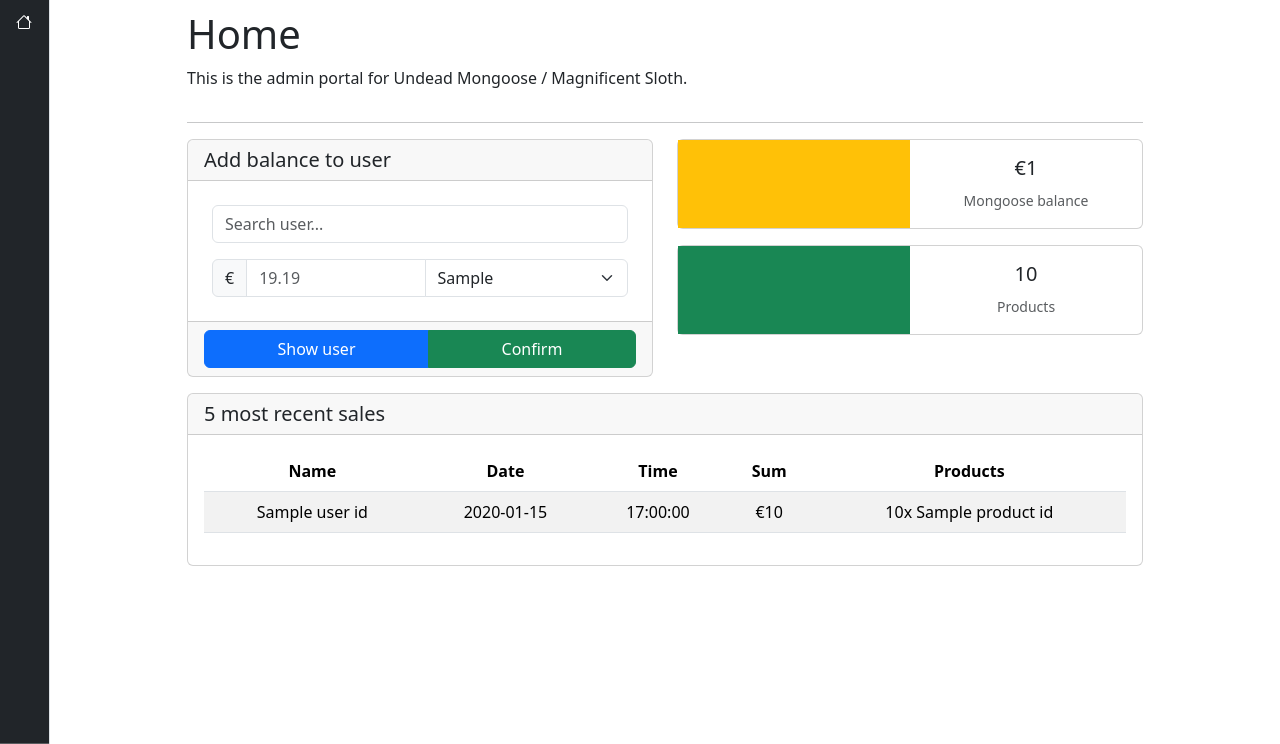
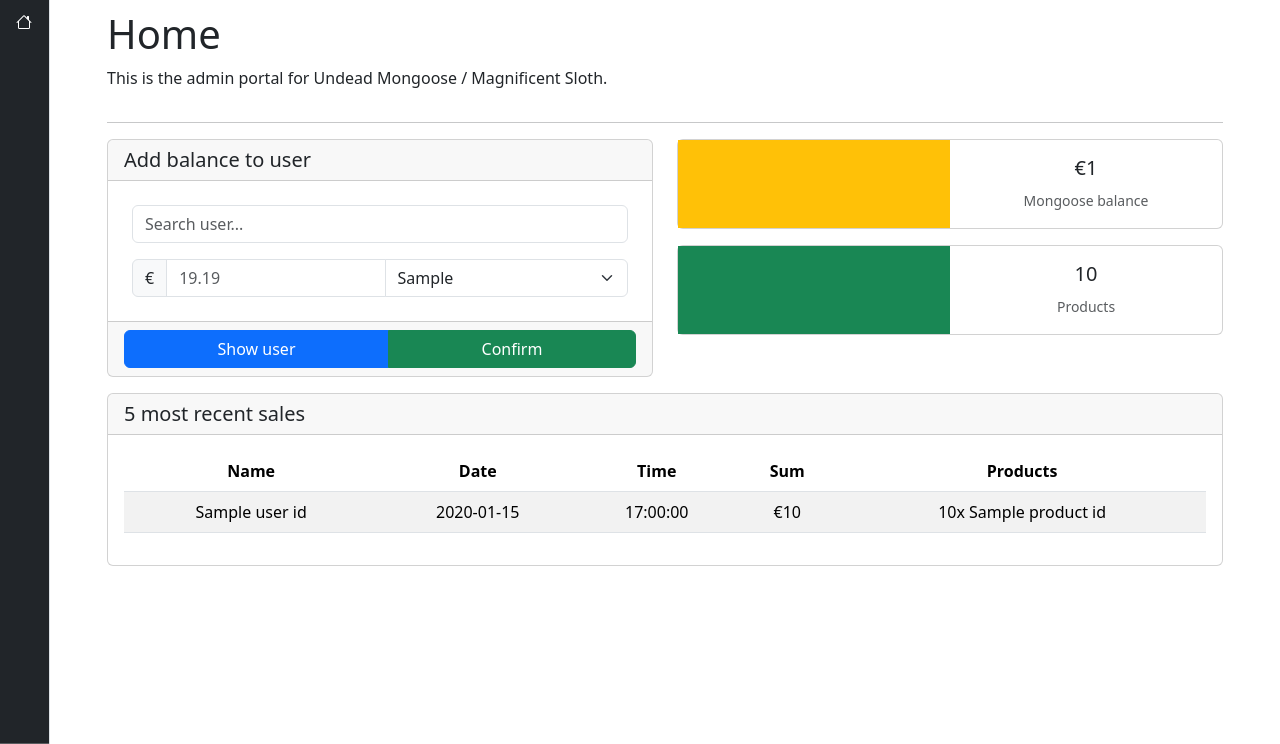
Before and after one commit to svsticky/undead-mongoose, a Django app: template admin_board_view/templates/home.html in a window 1280 px wide. Shown: the part 56-800 px from the top of the page. Run offline with Django 3.2, Linux system fonts and the light colour scheme; tables that the repository leaves empty hold one stand-in row (values such as "Sample post"); the template is opened without the code that fills it: values that come from a table or form of the project are taken from there, most other values are stand-ins (such as "Sample title", 1, 10 or a date in 2020).

Commit message:
feat: increase width on pages (#107)
Update styles.css

```diff
--- a/admin_board_view/static/AdminBoardView/styles.css
+++ b/admin_board_view/static/AdminBoardView/styles.css
@@ -27,7 +27,7 @@
     overflow-y: scroll;
     margin-top: 0 !important;
     padding-top: 10px;
-    width: calc(100% - 300px);
+    width: calc(100% - 100px);
   }
 }
 
```
